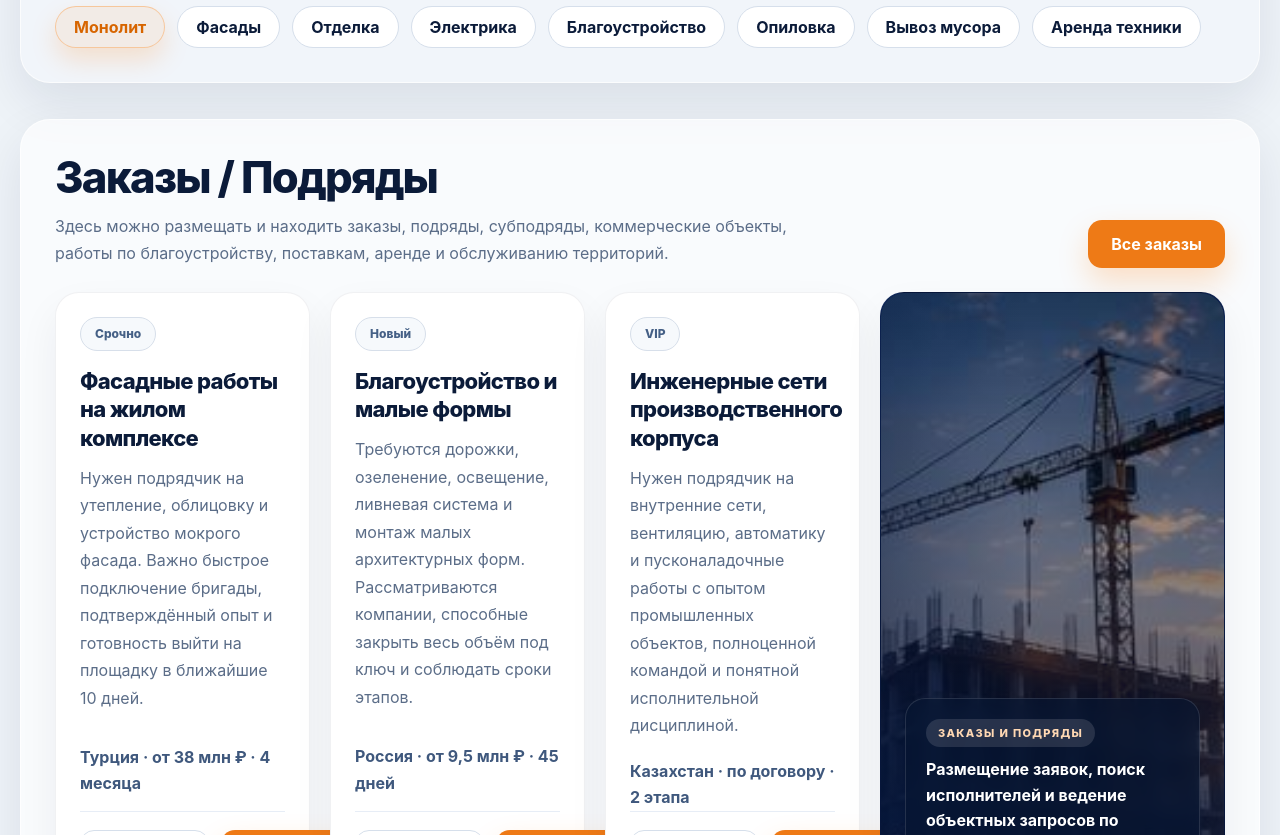
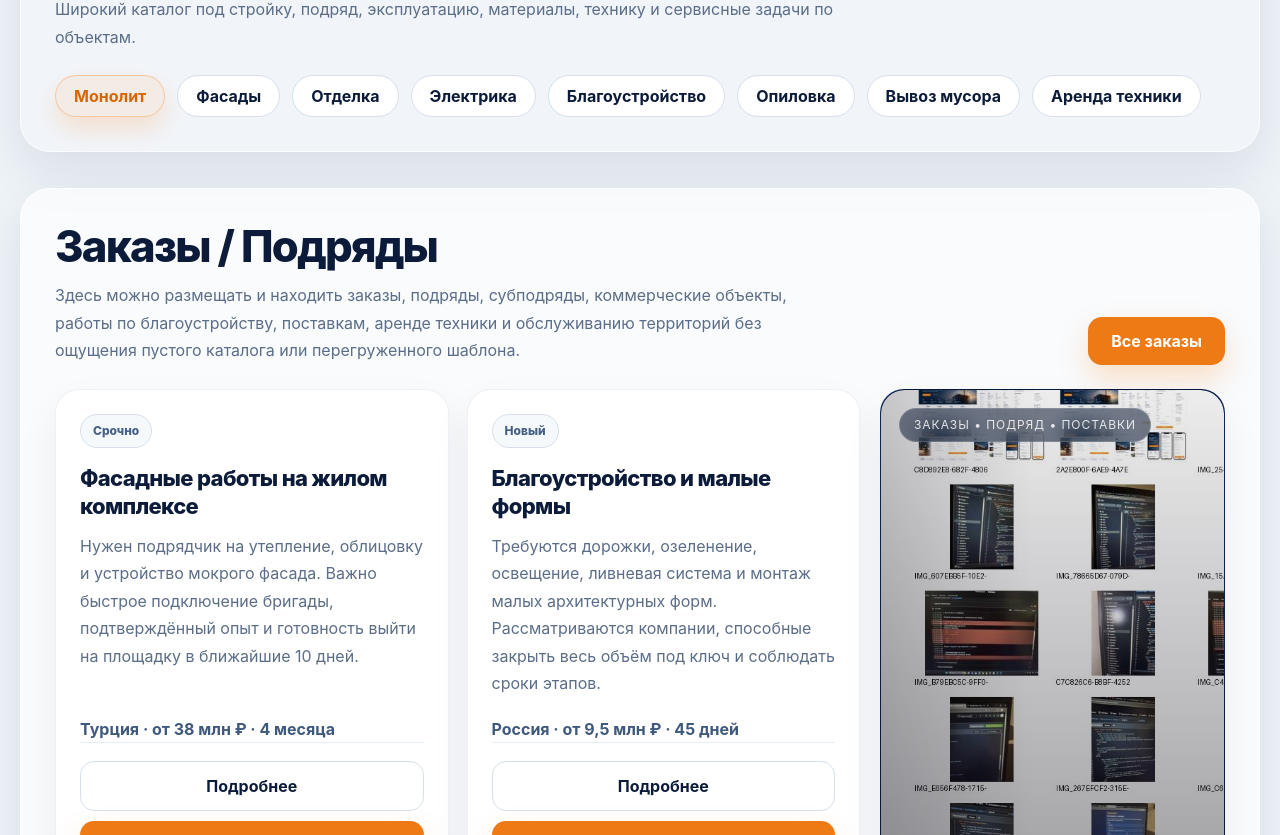
Before and after one commit to spasatel112233-svg/stroikontur, a Next.js app: page / in a window 1280 px wide. Shown: the part 1965-2800 px from the top of the page. Built offline with nearby package versions, Linux system fonts and the light colour scheme.

Commit message:
site v4 visible fixes

```diff
--- a/app/globals.css
+++ b/app/globals.css
@@ -1587,3 +1587,49 @@ body { background: #eef3f8; }
     background: linear-gradient(180deg, rgba(9,25,63,0) 0, rgba(9,25,63,0) 70px, #09193f 70px, #09193f 100%);
   }
 }
+
+
+/* v4 render-fix pass */
+.header-inner { gap: 18px; }
+.nav { gap: 20px; flex-wrap: wrap; }
+.header-actions { flex-shrink: 0; flex-wrap: wrap; justify-content: flex-end; }
+.visual-scene { min-height: 100%; }
+.visual-topline { position: absolute; top: 18px; left: 18px; right: 18px; display: flex; justify-content: flex-start; z-index: 3; }
+.visual-topline span { display: inline-flex; min-height: 34px; align-items: center; padding: 0 14px; border-radius: 999px; background: rgba(8,23,51,.52); border: 1px solid rgba(255,255,255,.16); color: rgba(255,255,255,.84); font-size: 12px; letter-spacing: .08em; text-transform: uppercase; backdrop-filter: blur(10px); }
+.visual-panel { left: 16px; right: 16px; bottom: 16px; width: auto; max-width: none; min-height: 118px; display: flex; flex-direction: column; justify-content: flex-end; padding: 22px 22px 20px; background: linear-gradient(135deg, rgba(8,23,51,.86), rgba(8,23,51,.72)); border: 1px solid rgba(255,255,255,.12); box-shadow: 0 18px 40px rgba(7,22,58,.22); }
+.visual-chip { margin-bottom: 10px; }
+.visual-caption { max-width: 100%; font-size: 17px; line-height: 1.55; }
+.visual-image { filter: saturate(1.03) contrast(1.02); }
+.page-hero { min-height: 360px; }
+.page-hero-copy { padding: 52px 44px; }
+.section-title-hero { font-size: clamp(42px, 4vw, 60px); line-height: 1.04; letter-spacing: -.03em; }
+.section-text-hero { font-size: 18px; line-height: 1.72; max-width: 650px; }
+.section-header { align-items: flex-end; gap: 18px; }
+.order-grid-main { grid-template-columns: repeat(2, minmax(0, 1fr)); gap: 18px; }
+.order-grid-main .order-card { min-height: 404px; }
+.order-card .card-text, .specialist-card .card-text, .company-card .card-text, .doc-card .card-text, .feature-card .card-text { flex-grow: 1; }
+.order-card .card-actions, .specialist-card .card-actions, .company-card .card-actions { flex-direction: column; }
+.order-card .card-actions .btn, .specialist-card .card-actions .btn, .company-card .card-actions .btn, .feature-card .card-actions .btn { width: 100%; }
+.card-actions-bottom { gap: 10px; }
+.badge { min-height: 34px; padding: 0 12px; font-size: 12px; }
+.filter-bar { grid-template-columns: minmax(240px, 1.45fr) repeat(5, minmax(150px, 1fr)); align-items: stretch; }
+.filter-bar > * { min-width: 0; }
+.select-wrap, .search-input, .input, .textarea { overflow: hidden; }
+.select-wrap select { white-space: nowrap; text-overflow: ellipsis; }
+.split-page-large { grid-template-columns: minmax(360px, .86fr) minmax(540px, 1.14fr); }
+.split-page-wide { grid-template-columns: minmax(420px, 1fr) minmax(500px, 1fr); }
+.split-page-compact { grid-template-columns: minmax(360px, .98fr) minmax(420px, 1.02fr); }
+.split-side-large .split-visual-shell, .split-side-wide .split-visual-shell { min-height: 340px; }
+.form-shell-large { padding: 44px 40px; }
+.form-shell-wide { padding: 40px 36px; }
+.form-shell-compact { padding: 32px 30px; }
+.form-shell-compact .section-title-form { font-size: clamp(30px, 3vw, 38px); }
+.split-side-compact .split-visual-shell { min-height: 240px; }
+.card-split .split-side, .card-split .visual-card { min-height: 100%; }
+.footer-top-shell { grid-template-columns: 1.16fr .84fr; }
+.footer-top-copy { padding: 46px 42px; }
+.footer-top-visual .visual-panel { min-height: 132px; }
+.footer-grid { padding-top: 44px; }
+@media (max-width: 1280px) { .filter-bar { grid-template-columns: minmax(240px, 1.4fr) repeat(3, minmax(150px, 1fr)); } }
+@media (max-width: 1100px) { .order-grid-main, .filter-bar { grid-template-columns: repeat(2, minmax(0, 1fr)); } .filter-submit { grid-column: span 2; } }
+@media (max-width: 760px) { .page-hero-copy, .hero-copy, .footer-top-copy { padding: 28px 22px; } .visual-panel { left: 12px; right: 12px; bottom: 12px; min-height: 104px; padding: 18px 18px 16px; } .visual-caption { font-size: 15px; } .order-grid-main, .filter-bar { grid-template-columns: 1fr; } .filter-submit { grid-column: span 1; } }
--- a/app/orders/page.jsx
+++ b/app/orders/page.jsx
@@ -19,7 +19,7 @@ export default function OrdersPage() {
         <PageHero
           tag="Заказы / Подряды"
           title="Заказы / Подряды"
-          text="Размещайте и находите заказы, подряды, субподряды, коммерческие объекты, работы по благоустройству, поставкам, аренде и обслуживанию территорий."
+          text="Размещайте и находите заказы, подряды, субподряды, коммерческие объекты, работы по благоустройству, поставкам, аренде техники и обслуживанию территорий. Сетка и карточки собраны плотнее, чтобы интерфейс выглядел деловым, а не пустым."
           visual="machinery"
           actions={
             <>
@@ -32,7 +32,7 @@ export default function OrdersPage() {
         <section className="section section-soft">
           <FilterBar
             searchPlaceholder="Что вы ищете: объект, подряд, вид работ, регион..."
-            selects={['Страна', 'Город / регион', 'Категория', 'Бюджет', 'Сроки', 'Статус']}
+            selects={['Страна', 'Город / регион', 'Категория', 'Бюджет', 'Сроки']}
           />
           <div className="pill-row">
             {categories.map((item, idx) => <span key={item} className={`pill ${idx === 0 ? 'pill-active' : ''}`}>{item}</span>)}
--- a/app/page.jsx
+++ b/app/page.jsx
@@ -39,7 +39,7 @@ export default function HomePage() {
           <div className="hero-copy">
             <span className="hero-tag">Строительная платформа</span>
             <h1 className="hero-title">Единая платформа для заказов, подрядов, специалистов, компаний и документов</h1>
-            <p className="hero-text">Помогаем находить исполнителей, размещать заказы, работать с документами и быстрее решать спорные вопросы по проектам.</p>
+            <p className="hero-text">Помогаем находить исполнителей, размещать заказы, вести работу с документами, быстрее закрывать спорные вопросы и собирать всю коммуникацию по объекту в одной деловой системе.</p>
             <div className="hero-actions">
               <Link href="/orders/create" className="btn btn-primary">Разместить заказ</Link>
               <Link href="/documents" className="btn btn-secondary">Документы и споры</Link>
@@ -92,7 +92,7 @@ export default function HomePage() {
           <div className="section-header">
             <div>
               <h2 className="section-title">Заказы / Подряды</h2>
-              <p className="section-text">Здесь можно размещать и находить заказы, подряды, субподряды, коммерческие объекты, работы по благоустройству, поставкам, аренде и обслуживанию территорий.</p>
+              <p className="section-text">Здесь можно размещать и находить заказы, подряды, субподряды, коммерческие объекты, работы по благоустройству, поставкам, аренде техники и обслуживанию территорий без ощущения пустого каталога или перегруженного шаблона.</p>
             </div>
             <Link href="/orders" className="btn btn-primary">Все заказы</Link>
           </div>
@@ -135,7 +135,7 @@ export default function HomePage() {
             </div>
             <div className="info-grid" style={{ gridTemplateColumns: '1fr' }}>
               <div className="feature-card card">
-                <h3 className="card-subtitle">Документы, споры и документы по объекту</h3>
+                <h3 className="card-subtitle">Документы, споры и сопровождение объекта</h3>
                 <p className="card-text">Шаблоны договоров, актов, КС-2, КС-3, претензий и других документов для работы с заказчиком и подрядчиком.</p>
                 <div className="card-actions"><Link href="/documents" className="btn btn-secondary">Открыть документы</Link><Link href="/disputes" className="btn btn-primary">Решить спор</Link></div>
               </div>
@@ -155,7 +155,7 @@ export default function HomePage() {
               <div style={{ display: 'grid', gridTemplateColumns: '1.04fr .96fr', minHeight: '100%' }}>
                 <div className="split-side" style={{ borderRadius: 0 }}>
                   <span className="page-tag page-tag-light">Видео и визуальная подача</span>
-                  <h2 className="section-title split-title">Качественный preview-блок вместо ломающегося видео</h2>
+                  <h2 className="section-title split-title">Качественный визуальный блок вместо пустого или ломающегося видео</h2>
                   <p className="section-text split-text">Мы оставляем сильную визуальную подачу, но убираем риск пустого или битого видео. Блок показывает качественный превью-визуал с подписью, акцентом и безопасным fallback.</p>
                   <div className="split-list">
                     <div>• подходит для главной страницы и презентации платформы</div>
--- a/components/HeroVisual.jsx
+++ b/components/HeroVisual.jsx
@@ -3,85 +3,127 @@ const variants = {
     image: '/hero.jpg',
     label: 'Масштабные объекты',
     caption: 'Стройка, подряд, техника и реальные объекты на одной деловой платформе.',
-    tone: 'dark'
+    note: 'Объекты • подряды • сопровождение',
+    tone: 'dark',
+    position: 'center center',
+    size: 'cover'
   },
   site: {
     image: '/hero.jpg',
-    label: 'Строительные работы',
-    caption: 'Подряды, поставки, объектные задачи и этапы строительства без лишней путаницы.',
-    tone: 'dark'
+    label: 'Проекты и визуализация',
+    caption: 'Проекты, чертежи и презентация объекта через чистую визуальную подачу без пустых блоков.',
+    note: 'Проекты • чертежи • презентация',
+    tone: 'dark',
+    position: 'center center',
+    size: 'cover'
   },
   orders: {
-    image: '/hero.jpg',
+    image: '/media/contactsheet1.jpg',
     label: 'Заказы и подряды',
     caption: 'Размещение заявок, поиск исполнителей и ведение объектных запросов по этапам.',
-    tone: 'dark'
+    note: 'Заказы • подряд • поставки',
+    tone: 'warm',
+    position: 'center center',
+    size: 'cover'
   },
   machinery: {
     image: '/hero.jpg',
     label: 'Техника и объект',
     caption: 'Спецтехника, площадка, снабжение и выездные работы по строительным задачам.',
-    tone: 'dark'
+    note: 'Техника • мобилизация • объект',
+    tone: 'machinery',
+    position: '76% center',
+    size: 'cover'
   },
   team: {
     image: '/handshake.jpg',
     label: 'Компании и команды',
     caption: 'Работа с подрядчиками, специалистами, входящими запросами и партнёрствами.',
-    tone: 'warm'
+    note: 'Команда • подрядчик • контакт',
+    tone: 'warm',
+    position: 'center center',
+    size: 'cover'
   },
   specialists: {
     image: '/handshake.jpg',
     label: 'Специалисты и бригады',
     caption: 'Подбор людей, команд и исполнителей под объект, этап или направление работ.',
-    tone: 'warm'
+    note: 'Люди • бригады • подбор',
+    tone: 'warm',
+    position: 'left center',
+    size: 'cover'
   },
   company: {
-    image: '/handshake.jpg',
+    image: '/media/contact.jpeg',
     label: 'Компании и переговоры',
     caption: 'Профили компаний, деловой контакт, регионы работы и входящие заявки.',
-    tone: 'warm'
+    note: 'Компания • регион • переговоры',
+    tone: 'soft',
+    position: 'center center',
+    size: 'cover'
   },
   handshake: {
     image: '/handshake.jpg',
     label: 'Люди на объекте',
     caption: 'Связь, договорённости и сопровождение объекта от первого контакта до запуска работ.',
-    tone: 'warm'
+    note: 'Контакт • договорённость • выход',
+    tone: 'warm',
+    position: 'center center',
+    size: 'cover'
   },
   documents: {
     image: '/media/gavel.jpg',
     label: 'Документы и сопровождение',
     caption: 'Договоры, акты, КС-2, КС-3, претензии, споры и рабочие правовые сценарии.',
-    tone: 'dark'
+    note: 'Договоры • акты • претензии',
+    tone: 'dark',
+    position: 'center center',
+    size: 'cover'
   },
   dispute: {
     image: '/media/gavel.jpg',
     label: 'Споры и защита позиции',
     caption: 'Разбор неоплаты, неподписанных актов и спорных вопросов по объекту.',
-    tone: 'dark'
+    note: 'Спор • позиция • защита',
+    tone: 'dark',
+    position: 'center center',
+    size: 'cover'
   },
   request: {
     image: '/media/contact.jpeg',
     label: 'Заявка на платформу',
     caption: 'Единая точка входа для заказчика, подрядчика, компании или специалиста.',
-    tone: 'soft'
+    note: 'Старт • связь • распределение',
+    tone: 'soft',
+    position: 'center center',
+    size: 'cover'
   },
   support: {
     image: '/media/contact.jpeg',
     label: 'Поддержка и связь',
     caption: 'Быстрый контакт по работе платформы, профилям, документам и размещению.',
-    tone: 'soft'
+    note: 'Поддержка • ответы • помощь',
+    tone: 'soft',
+    position: 'center center',
+    size: 'cover'
   },
   preview: {
-    image: '/media/contact.jpeg',
+    image: '/media/contactsheet1.jpg',
     label: 'Презентация сервиса',
-    caption: 'Подача платформы через чистый визуал, понятную структуру и уверенный бизнес-стиль.',
-    tone: 'soft'
+    caption: 'Подача платформы через сильный визуал, понятную структуру и уверенный деловой стиль.',
+    note: 'Сервис • подача • доверие',
+    tone: 'video',
+    position: 'center center',
+    size: 'cover'
   },
   video: {
     image: '/media/contactsheet1.jpg',
     label: 'Видео-презентация',
-    caption: 'Безопасный preview-блок с fallback, чтобы визуальная подача не ломалась на странице.',
-    tone: 'video'
+    caption: 'Превью-блок с сильной подачей и безопасным fallback, чтобы секция не выглядела пустой.',
+    note: 'Preview • fallback • презентация',
+    tone: 'video',
+    position: 'center center',
+    size: 'cover'
   }
 };
 
@@ -89,18 +131,16 @@ export default function HeroVisual({ variant = 'hero' }) {
   const current = variants[variant] || variants.hero;
 
   return (
-    <div className={`visual-scene visual-${current.tone || 'dark'}`}>
-      <div className="visual-image" style={{ backgroundImage: `url(${current.image})` }} />
+    <div className={`visual-scene visual-${current.tone || 'dark'} visual-${variant}`}>
+      <div className="visual-image" style={{ backgroundImage: `url(${current.image})`, backgroundPosition: current.position || 'center center', backgroundSize: current.size || 'cover' }} />
       <div className="visual-overlay" />
+      <div className="visual-topline"><span>{current.note}</span></div>
       <div className="visual-panel">
         <span className="visual-chip">{current.label}</span>
         <div className="visual-caption">{current.caption}</div>
       </div>
       {(variant === 'hero' || variant === 'video') ? (
-        <div className="visual-video-badge">
-          <span className="play-dot">▶</span>
-          <span>{variant === 'video' ? 'Preview с fallback' : 'Видео стройки'}</span>
-        </div>
+        <div className="visual-video-badge"><span className="play-dot">▶</span><span>{variant === 'video' ? 'Плейсхолдер видео' : 'Видео стройки'}</span></div>
       ) : null}
     </div>
   );
```
Also changed, not shown: app/request/page.jsx (+7 -0 lines), components/FormPage.jsx (+5 -4 lines).
